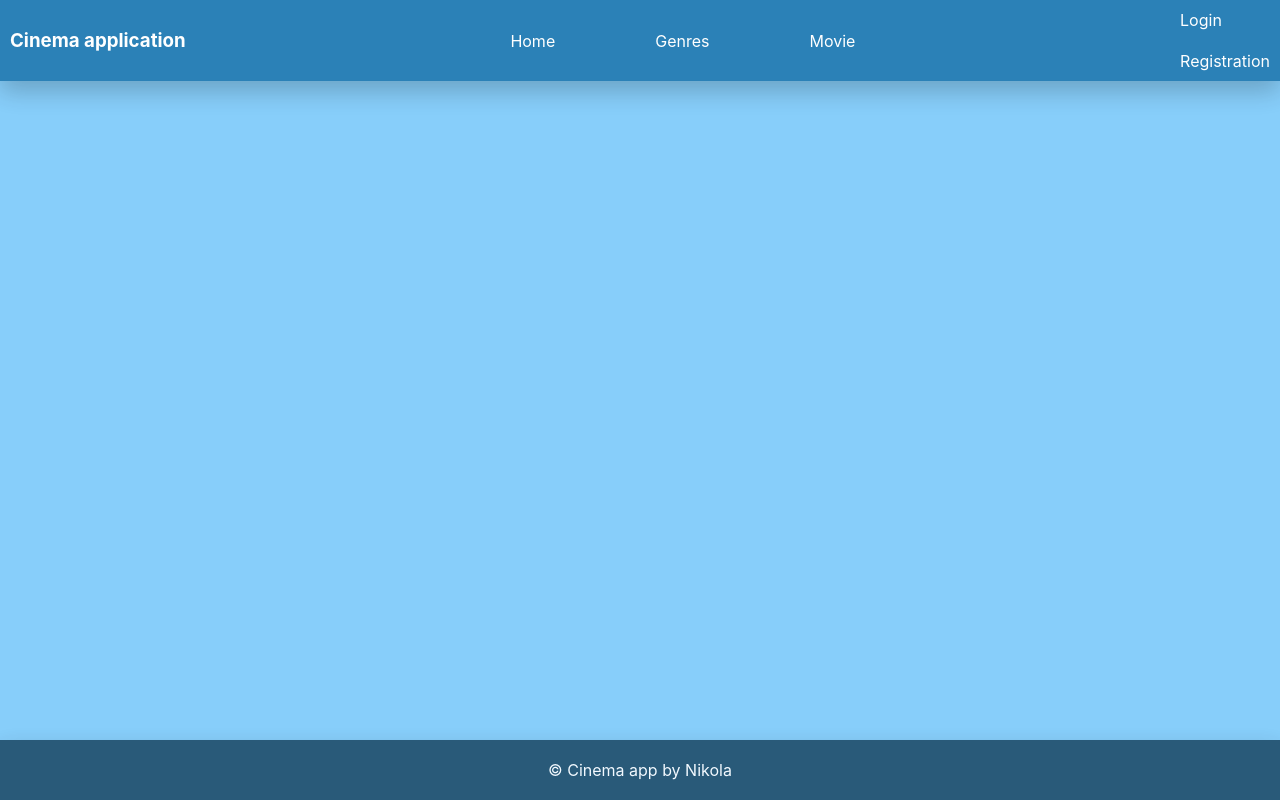
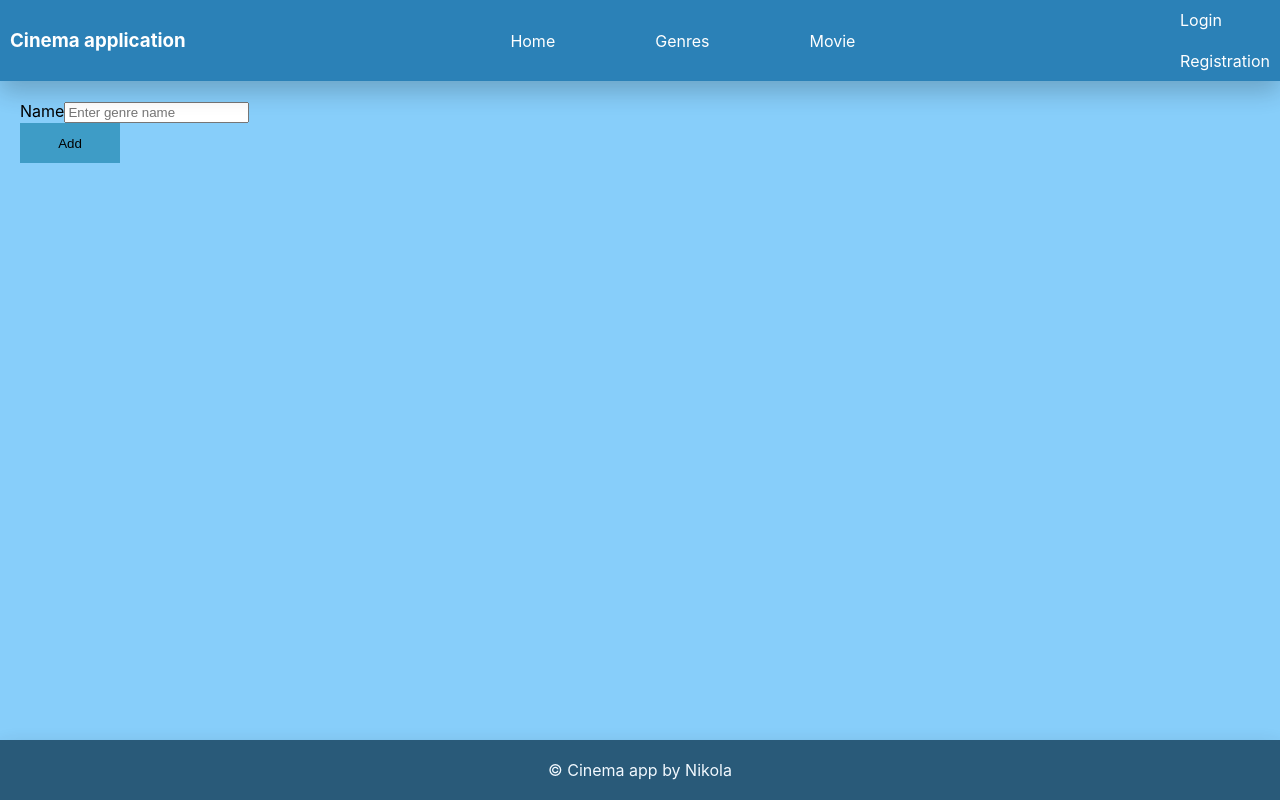
Before and after one commit to nikola100sic/cinema, a React (Create React App) app in the folder cinemaProject/frontend/: page /genres/add in a window 1280 px wide. Built offline with nearby package versions, Linux system fonts and the light colour scheme.

Commit message:
Update GenreAddPage.tsx

```diff
--- a/cinemaProject/frontend/src/pages/genre/GenreAddPage.tsx
+++ b/cinemaProject/frontend/src/pages/genre/GenreAddPage.tsx
@@ -1,11 +1,20 @@
 import React, { useState } from 'react';
+import Button from '../../components/shared/button/Button';
 
 const GenreAddPage = () => {
   const [genre, setGenre] = useState({
     name: '',
   });
 
-  return <div></div>;
+  return (
+    <div>
+      <form>
+        <label>Name</label>
+        <input type="text" placeholder="Enter genre name"></input>
+        <Button text="Add" type="submit" />
+      </form>
+    </div>
+  );
 };
 
 export default GenreAddPage;
```
